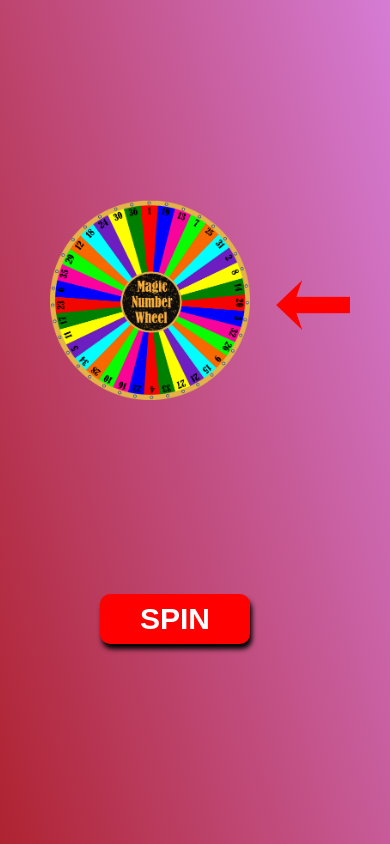
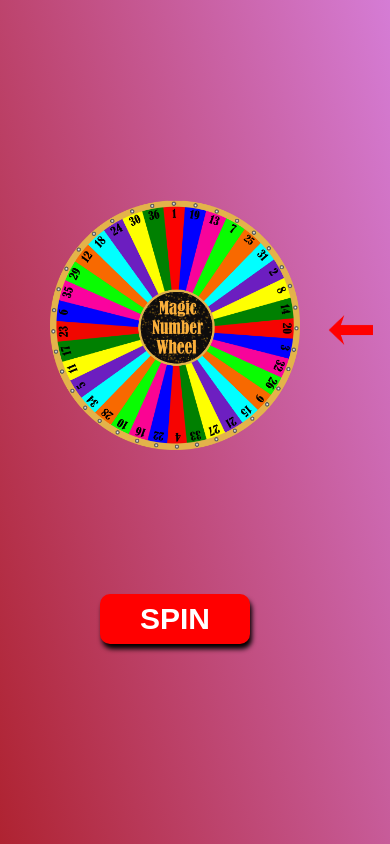
Before and after one commit to Srinivas-Tanniru/SPIN-WHEEL, a plain HTML site: page index.html in a window 390 px wide. Drawn offline with Linux system fonts and the light colour scheme.

Commit message:
first commit

```diff
--- a/index.html
+++ b/index.html
@@ -25,7 +25,7 @@
                 console.log('random',random)
                 document.getElementById("b").style.transform="rotate("+random+"deg)"
 
-
+                document.getElementById("b").style.transition="10S"
 
 
 
--- a/jackpot.css
+++ b/jackpot.css
@@ -19,8 +19,8 @@
             height: 500px;
             left: 500px;
             top: 30px;
-      transition-timing-function: ease-out;
-            transition: 10s;
+
+
 
           }
           #a{
@@ -51,18 +51,19 @@
         @media only screen and (max-width:600px)
         {
           #container{
-            width: 100%;
+
 
             background-image: linear-gradient(75deg,rgb(175, 35, 49),rgb(213, 124, 213));
            position: relative;
+
         }
         #b{
           position: absolute;
-          width: 200px;
-          height: 200px;
+          width: 250px;
+          height: 250px;
           left: 50px;
           top: 200px;
-          transition:  10s;
+
         }
         #a{
           position: absolute;
@@ -82,10 +83,10 @@
         #c
         {
           position: fixed;
-         top: 255px;
-          right: 40px;
-           width: 100px;
-         height: 100px;
+         top: 300px;
+          right: 17px;
+           width: 60px;
+         height: 60px;
           position: absolute;
       }
 
```
